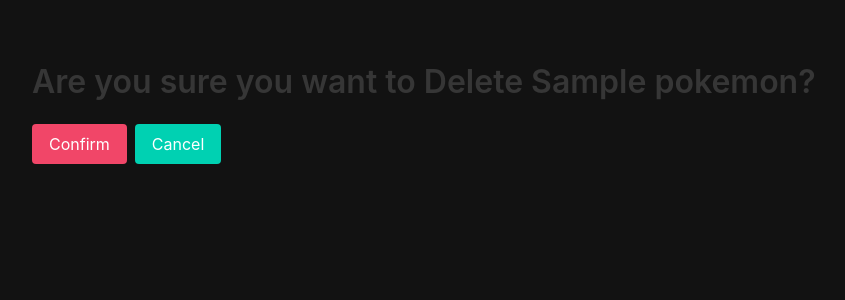
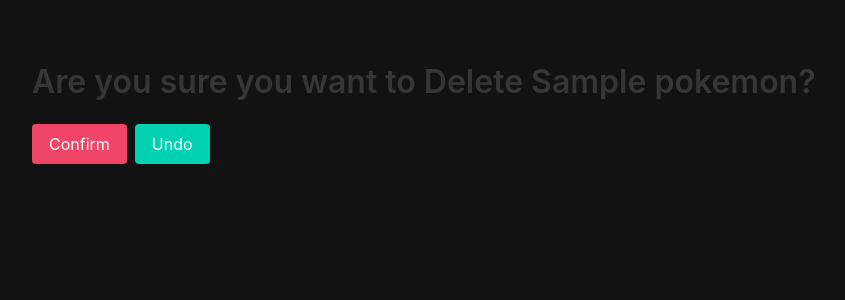
Before and after one commit to RyanWalck/python_lab, a Django app: page /artists/1/delete in a window 1280 px wide. Shown: the part 52-352 px from the top of the page, without its empty margins (72-917 px from the left). Run offline with Django 4.2, Linux system fonts and the light colour scheme; tables that the repository leaves empty hold one stand-in row (values such as "Sample post").

Commit message:
small coreection

```diff
--- a/main_app/templates/pokemon_delete_confirmation.html
+++ b/main_app/templates/pokemon_delete_confirmation.html
@@ -4,7 +4,7 @@
     {% csrf_token %}
     <div class="buttons">
         <input class="button is-danger" type="submit" value="Confirm" />
-        <a class="button is-primary" href="{% url 'pokemon_detail' pokemon.pk %}">Cancel</a>
+        <a class="button is-primary" href="{% url 'pokemon_detail' pokemon.pk %}">Undo</a>
     </div>
 </form>
 {% endblock %}
```
